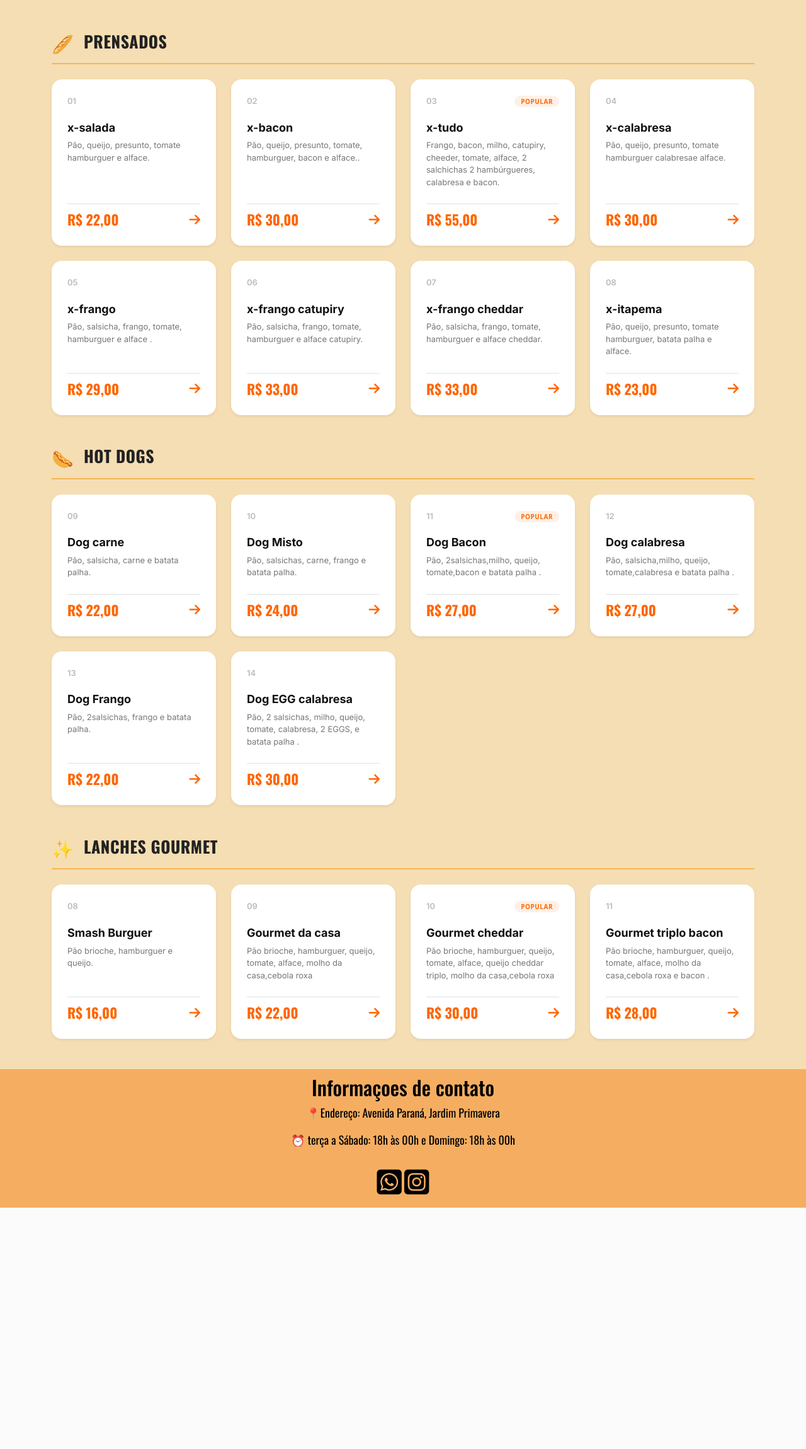
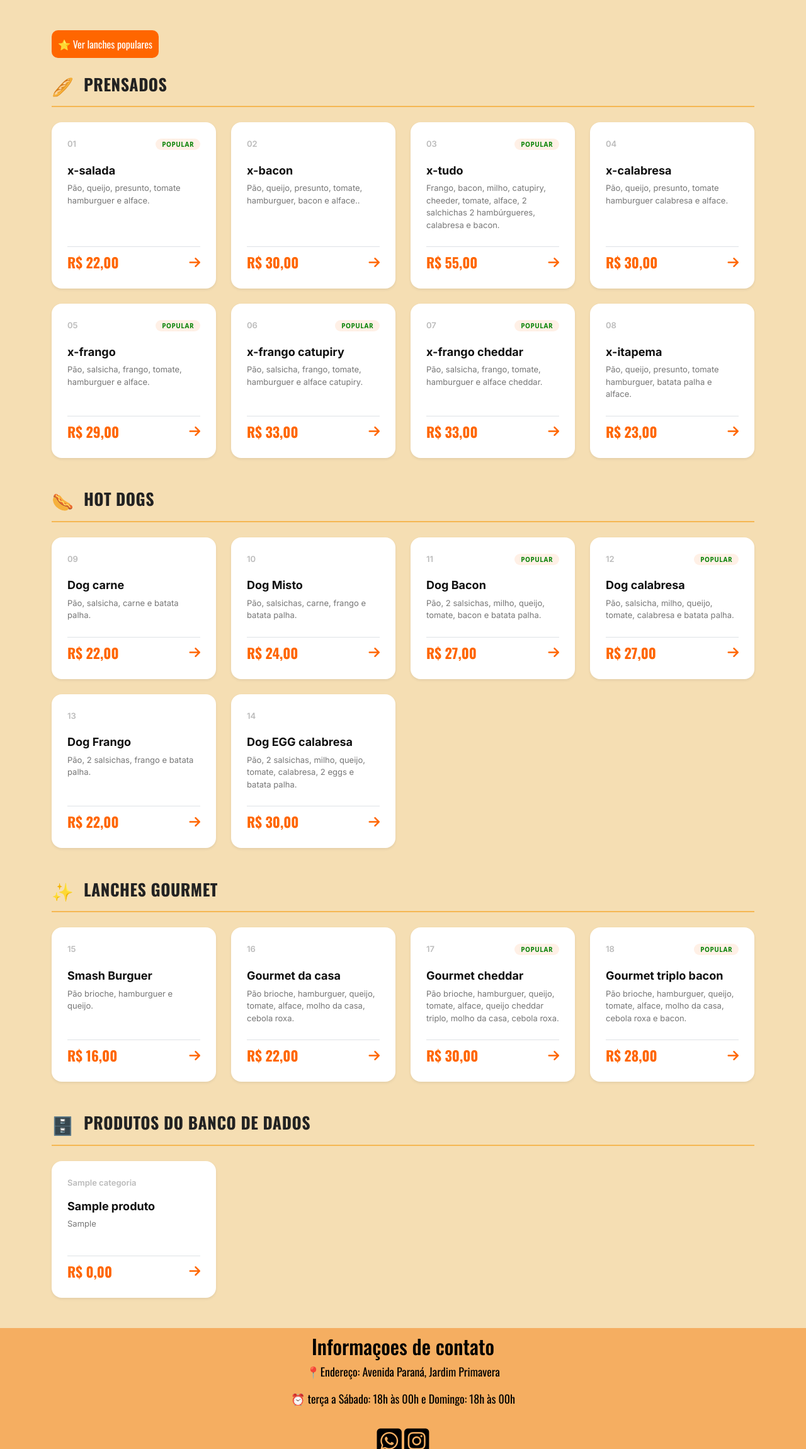
Before and after one commit to lucasamadio-debug/Projeto2modulo, a PHP site: page /cardapio in a window 1280 px wide. Shown: the part 134-2434 px from the top of the page at 63% size. Before the commit the page ends 2051 px from the top, so only its background shows below. Run offline with PHP 8.4, Linux system fonts and the light colour scheme; tables that the repository leaves empty or names only in its code hold one stand-in row (values such as "Sample post").

Commit message:
quase tudo pronto

```diff
--- a/css/cardapio.css
+++ b/css/cardapio.css
@@ -149,7 +149,7 @@ body {
     font-size: 10px;
     font-weight: 700;
     background-color: #fff0e6 !important;
-    color: #ff6600 !important;
+    color: green !important;
     padding: 4px 10px;
     border-radius: 20px;
     letter-spacing: 0.5px;
@@ -187,6 +187,24 @@ body {
     transform: translateX(4px); /* Move a setinha de leve ao passar o mouse */
 }
 
+.btn-filtrar {
+    background-color: #ff6600;
+    color: white;
+    font-family: 'Oswald', sans-serif;
+    font-size: 16px;
+    border-radius: 10px;
+    padding: 10px 10px;
+    border: 5px;
+    text-decoration: none;
+    display: inline-block;
+    transition: background-color 0.2s;
+}
+
+
+.btn-filtrar:hover {
+    background-color: #e05500;
+    color: white;
+}
 
 footer {
     background-color:  #f5ae61;
--- /dev/null
+++ b/include/coneçao.php
@@ -0,0 +1,12 @@
+<?php
+$servername = "127.0.0.1";  // como está tudo na mesma máquina por enquanto
+$username = "root";
+$password = "";              // deixe vazio se não colocou senha no XAMPP
+$dbname = "thiagolanche";
+
+$conn = new mysqli($servername, $username, $password, $dbname);
+
+if ($conn->connect_error) {
+    die("Falha na conexão: " . $conn->connect_error);
+}
+?>
--- a/include/funcoes.php
+++ b/include/funcoes.php
@@ -0,0 +1,27 @@
+<?php
+require_once "include/coneçao.php";
+
+// Busca todos os produtos agrupados por categoria
+function buscarTodosProdutos(mysqli $conn): array {
+    if (!$conn) {
+        return [];
+    }
+
+    $resultado = [];
+
+    $sql = "SELECT p.id_produto, p.nome_lanches, p.preco,
+                   p.popular, p.ingredientes, c.nome_categoria
+            FROM produto p
+            JOIN categoria c ON p.id_categoria = c.id_categoria
+            ORDER BY c.id_categoria, p.id_produto";
+
+    $res = $conn->query($sql);
+
+    while ($linha = $res->fetch_assoc()) {
+        $categoria = $linha['nome_categoria'];
+        $resultado[$categoria][] = $linha;
+    }
+
+    return $resultado;
+}
+?>
--- a/pagina/cardapio.php
+++ b/pagina/cardapio.php
@@ -1,18 +1,20 @@
 <?php
-// 1. Array estruturado com todas as categorias do Thiago Lanches
+// ============================================
+// ARRAY FIXO — pontos do Tech Forge
+// ============================================
 $cardapio_completo = [
     [
         'secao_titulo' => 'PRENSADOS',
         'secao_icon' => '🥖',
         'lanches' => [
-            ['num' => '01', 'nome' => 'x-salada', 'preco' => 22.00, 'ingredientes' => 'Pão, queijo, presunto, tomate hamburguer e alface.'],
+            ['num' => '01', 'nome' => 'x-salada', 'preco' => 22.00, 'ingredientes' => 'Pão, queijo, presunto, tomate hamburguer e alface.', 'popular' => true],
             ['num' => '02', 'nome' => 'x-bacon', 'preco' => 30.00, 'ingredientes' => 'Pão, queijo, presunto, tomate, hamburguer, bacon e alface..'],
             ['num' => '03', 'nome' => 'x-tudo', 'preco' => 55.00, 'ingredientes' => 'Frango, bacon, milho, catupiry, cheeder, tomate, alface, 2 salchichas 2 hambúrgueres, calabresa e bacon.', 'popular' => true],
-            ['num' => '04', 'nome' => 'x-calabresa', 'preco' => 30.00, 'ingredientes' => 'Pão, queijo, presunto, tomate hamburguer calabresae alface.'],
-            ['num' => '05', 'nome' => 'x-frango', 'preco' => 29.00, 'ingredientes' => 'Pão, salsicha, frango, tomate, hamburguer e alface .'],
-            ['num' => '06', 'nome' => 'x-frango catupiry', 'preco' => 33.00, 'ingredientes' => 'Pão, salsicha, frango, tomate, hamburguer e alface catupiry.'],
-            ['num' => '07', 'nome' => 'x-frango cheddar', 'preco' => 33.00, 'ingredientes' => 'Pão, salsicha, frango, tomate, hamburguer e alface cheddar.'],
-            ['num' => '08', 'nome' => 'x-itapema', 'preco' =>23.00, 'ingredientes' => 'Pão, queijo, presunto, tomate hamburguer, batata palha e alface.'],
+            ['num' => '04', 'nome' => 'x-calabresa', 'preco' => 30.00, 'ingredientes' => 'Pão, queijo, presunto, tomate hamburguer calabresa e alface.'],
+            ['num' => '05', 'nome' => 'x-frango', 'preco' => 29.00, 'ingredientes' => 'Pão, salsicha, frango, tomate, hamburguer e alface.', 'popular' => true],
+            ['num' => '06', 'nome' => 'x-frango catupiry', 'preco' => 33.00, 'ingredientes' => 'Pão, salsicha, frango, tomate, hamburguer e alface catupiry.', 'popular' => true],
+            ['num' => '07', 'nome' => 'x-frango cheddar', 'preco' => 33.00, 'ingredientes' => 'Pão, salsicha, frango, tomate, hamburguer e alface cheddar.', 'popular' => true],
+            ['num' => '08', 'nome' => 'x-itapema', 'preco' => 23.00, 'ingredientes' => 'Pão, queijo, presunto, tomate hamburguer, batata palha e alface.'],
         ]
     ],
     [
@@ -21,23 +23,61 @@ $cardapio_completo = [
         'lanches' => [
             ['num' => '09', 'nome' => 'Dog carne', 'preco' => 22.00, 'ingredientes' => 'Pão, salsicha, carne e batata palha.'],
             ['num' => '10', 'nome' => 'Dog Misto', 'preco' => 24.00, 'ingredientes' => 'Pão, salsichas, carne, frango e batata palha.'],
-            ['num' => '11', 'nome' => 'Dog Bacon', 'preco' => 27.00, 'ingredientes' => 'Pão, 2salsichas,milho, queijo, tomate,bacon e batata palha .', 'popular' => true],
-            ['num' => '12', 'nome' => 'Dog calabresa', 'preco' => 27.00, 'ingredientes' => 'Pão, salsicha,milho, queijo, tomate,calabresa e batata palha .'],
-            ['num' => '13', 'nome' => 'Dog Frango', 'preco' => 22.00, 'ingredientes' => 'Pão, 2salsichas, frango e batata palha.'],
-            ['num' => '14', 'nome' => 'Dog EGG calabresa', 'preco' => 30.00, 'ingredientes' => 'Pão, 2 salsichas, milho, queijo, tomate, calabresa, 2 EGGS, e batata palha .']
+            ['num' => '11', 'nome' => 'Dog Bacon', 'preco' => 27.00, 'ingredientes' => 'Pão, 2 salsichas, milho, queijo, tomate, bacon e batata palha.', 'popular' => true],
+            ['num' => '12', 'nome' => 'Dog calabresa', 'preco' => 27.00, 'ingredientes' => 'Pão, salsicha, milho, queijo, tomate, calabresa e batata palha.', 'popular' => true],
+            ['num' => '13', 'nome' => 'Dog Frango', 'preco' => 22.00, 'ingredientes' => 'Pão, 2 salsichas, frango e batata palha.'],
+            ['num' => '14', 'nome' => 'Dog EGG calabresa', 'preco' => 30.00, 'ingredientes' => 'Pão, 2 salsichas, milho, queijo, tomate, calabresa, 2 eggs e batata palha.']
         ]
     ],
     [
         'secao_titulo' => 'LANCHES GOURMET',
         'secao_icon' => '✨',
         'lanches' => [
-            ['num' => '08', 'nome' => 'Smash Burguer', 'preco' => 16.00, 'ingredientes' => 'Pão brioche, hamburguer e queijo.'],
-            ['num' => '09', 'nome' => 'Gourmet da casa', 'preco' => 22.00, 'ingredientes' => 'Pão brioche, hamburguer, queijo, tomate, alface, molho da casa,cebola roxa'],
-            ['num' => '10', 'nome' => 'Gourmet cheddar', 'preco' => 30.00, 'ingredientes' => 'Pão brioche, hamburguer, queijo, tomate, alface, queijo cheddar triplo, molho da casa,cebola roxa','popular' => true],
-            ['num' => '11', 'nome' => 'Gourmet triplo bacon', 'preco' => 28.00, 'ingredientes' => 'Pão brioche, hamburguer, queijo, tomate, alface, molho da casa,cebola roxa e bacon .'],
+            ['num' => '15', 'nome' => 'Smash Burguer', 'preco' => 16.00, 'ingredientes' => 'Pão brioche, hamburguer e queijo.'],
+            ['num' => '16', 'nome' => 'Gourmet da casa', 'preco' => 22.00, 'ingredientes' => 'Pão brioche, hamburguer, queijo, tomate, alface, molho da casa, cebola roxa.'],
+            ['num' => '17', 'nome' => 'Gourmet cheddar', 'preco' => 30.00, 'ingredientes' => 'Pão brioche, hamburguer, queijo, tomate, alface, queijo cheddar triplo, molho da casa, cebola roxa.', 'popular' => true],
+            ['num' => '18', 'nome' => 'Gourmet triplo bacon', 'preco' => 28.00, 'ingredientes' => 'Pão brioche, hamburguer, queijo, tomate, alface, molho da casa, cebola roxa e bacon.', 'popular' => true],
         ]
     ]
 ];
+
+// ============================================
+// FUNÇÃO DE FILTRO — pontos do Tech Forge
+// ============================================
+function filtrarPopulares(array $secoes): array {
+    if (empty($secoes)) {
+        return [];
+    }
+    $resultado = [];
+    foreach ($secoes as $secao) {
+        $populares = [];
+        foreach ($secao['lanches'] as $lanche) {
+            if (isset($lanche['popular']) && $lanche['popular'] === true) {
+                $populares[] = $lanche;
+            }
+        }
+        if (!empty($populares)) {
+            $secao['lanches'] = $populares;
+            $resultado[] = $secao;
+        }
+    }
+    return $resultado;
+}
+
+$mostrarPopulares = false;
+$cardapioParaExibir = $cardapio_completo;
+
+if (isset($_GET['populares']) && $_GET['populares'] === 'sim') {
+    $mostrarPopulares = true;
+    $cardapioParaExibir = filtrarPopulares($cardapio_completo);
+}
+
+// ============================================
+// BANCO DE DADOS — pontos de Desenvolvimento Web
+// ============================================
+require_once "include/coneçao.php";
+require_once "include/funcoes.php";
+$produtosDoBanco = buscarTodosProdutos($conn);
 ?>
 <!DOCTYPE html>
 <html lang="pt-br">
@@ -46,27 +86,35 @@ $cardapio_completo = [
     <meta charset="UTF-8">
     <meta name="viewport" content="width=device-width, initial-scale=1.0">
     <link rel="icon" href="imagens/logo1.png">
-
     <link href="https://cdn.jsdelivr.net/npm/bootstrap@5.3.0/dist/css/bootstrap.min.css" rel="stylesheet">
-
     <link rel="stylesheet" href="css/cardapio.css">
-
     <link rel="preconnect" href="https://fonts.googleapis.com">
     <link rel="preconnect" href="https://fonts.gstatic.com" crossorigin>
     <link href="https://fonts.googleapis.com/css2?family=Cabin:wght@400..700&family=Inter:wght@100..900&family=Oswald:wght@200..700&display=swap" rel="stylesheet">
     <link rel="stylesheet" href="https://cdnjs.cloudflare.com/ajax/libs/font-awesome/6.5.1/css/all.min.css">
-
     <title>Thiago Lanches - Cardápio</title>
 </head>
 
 <body>
 
+<div class="container menu-conteudo my-5">
 
-    <div class="container menu-conteudo my-5">
-        <?php
-        // Laço principal para criar cada seção do cardápio
-        foreach ($cardapio_completo as $secao):
-        ?>
+    <!-- Botão de filtro -->
+    <div class="d-flex align-items-center gap-3 mb-4">
+        <?php if (!$mostrarPopulares): ?>
+            <a href="?populares=sim" class="btn-filtrar">⭐ Ver lanches populares</a>
+        <?php else: ?>
+            <span style="font-family:'Inter'; color:#ff6600;">⭐ Lanches populares</span>
+            <a href="?" class="btn btn-sm btn-outline-secondary" style="border-radius:10px; background-color:#fff0e6; color:#ff6600;">
+                ✖ Ver todos
+            </a>
+        <?php endif; ?>
+    </div>
+
+    <!-- ============================== -->
+    <!-- SEÇÃO 1: DADOS DO ARRAY FIXO  -->
+    <!-- ============================== -->
+    <?php foreach ($cardapioParaExibir as $secao): ?>
         <div class="menu-secao mb-5">
             <div class="secao-header d-flex align-items-center mb-4">
                 <span class="secao-icon"><?php echo $secao['secao_icon']; ?></span>
@@ -93,7 +141,8 @@ $cardapio_completo = [
 
                                 <div class="d-flex justify-content-between align-items-center mt-auto pt-2 border-top">
                                     <span class="lanche-preco">R$ <?php echo number_format($lanche['preco'], 2, ',', '.'); ?></span>
-                                       <a href="https://wa.me/5544998340641?text=Olá, gostaria de pedir <?php echo urlencode($lanche['nome']); ?>" target="_blank" class="seta-link text-decoration-none">
+                                    <a href="https://wa.me/5544998340641?text=Olá, gostaria de pedir <?php echo urlencode($lanche['nome']); ?>"
+                                       target="_blank" class="seta-link text-decoration-none">
                                         <i class="fa-solid fa-arrow-right"></i>
                                     </a>
                                 </div>
@@ -102,11 +151,49 @@ $cardapio_completo = [
                         </div>
                     </div>
                 <?php endforeach; ?>
-                </div> </div>
+            </div>
+        </div>
+    <?php endforeach; ?>
+
+    <!-- ================================ -->
+    <!-- SEÇÃO 2: DADOS DO BANCO DE DADOS -->
+    <!-- ================================ -->
+    <div class="menu-secao mb-5">
+        <div class="secao-header d-flex align-items-center mb-4">
+            <span class="secao-icon">🗄️</span>
+            <h2 class="secao-title ms-3">PRODUTOS DO BANCO DE DADOS</h2>
+        </div>
+
+        <div class="row row-cols-1 row-cols-sm-2 row-cols-md-4 g-4">
+            <?php foreach ($produtosDoBanco as $categoria => $itens): ?>
+                <?php foreach ($itens as $lanche): ?>
+                    <div class="col">
+                        <div class="card card-menu h-100 shadow-sm border-0">
+                            <div class="card-body d-flex flex-column p-4">
+
+                                <div class="mb-4">
+                                    <p class="lanche-num"><?php echo $categoria; ?></p>
+                                    <h4 class="lanche-nome"><?php echo $lanche['nome_lanches']; ?></h4>
+                                    <p class="lanche-ingredientes"><?php echo $lanche['ingredientes'] ?? 'Ingredientes variados'; ?></p>
+                                </div>
+
+                                <div class="d-flex justify-content-between align-items-center mt-auto pt-2 border-top">
+                                    <span class="lanche-preco">R$ <?php echo number_format($lanche['preco'], 2, ',', '.'); ?></span>
+                                    <a href="https://wa.me/5544998340641?text=Olá, gostaria de pedir <?php echo urlencode($lanche['nome_lanches']); ?>"
+                                       target="_blank" class="seta-link text-decoration-none">
+                                        <i class="fa-solid fa-arrow-right"></i>
+                                    </a>
+                                </div>
+
+                            </div>
+                        </div>
+                    </div>
+                <?php endforeach; ?>
             <?php endforeach; ?>
         </div>
+    </div>
 
-
+</div>
 
 <script src="js/index.js"></script>
 </body>
```
Also changed, not shown: coneçao.php (deleted). Lines whose indentation alone changed are shown as unchanged.
